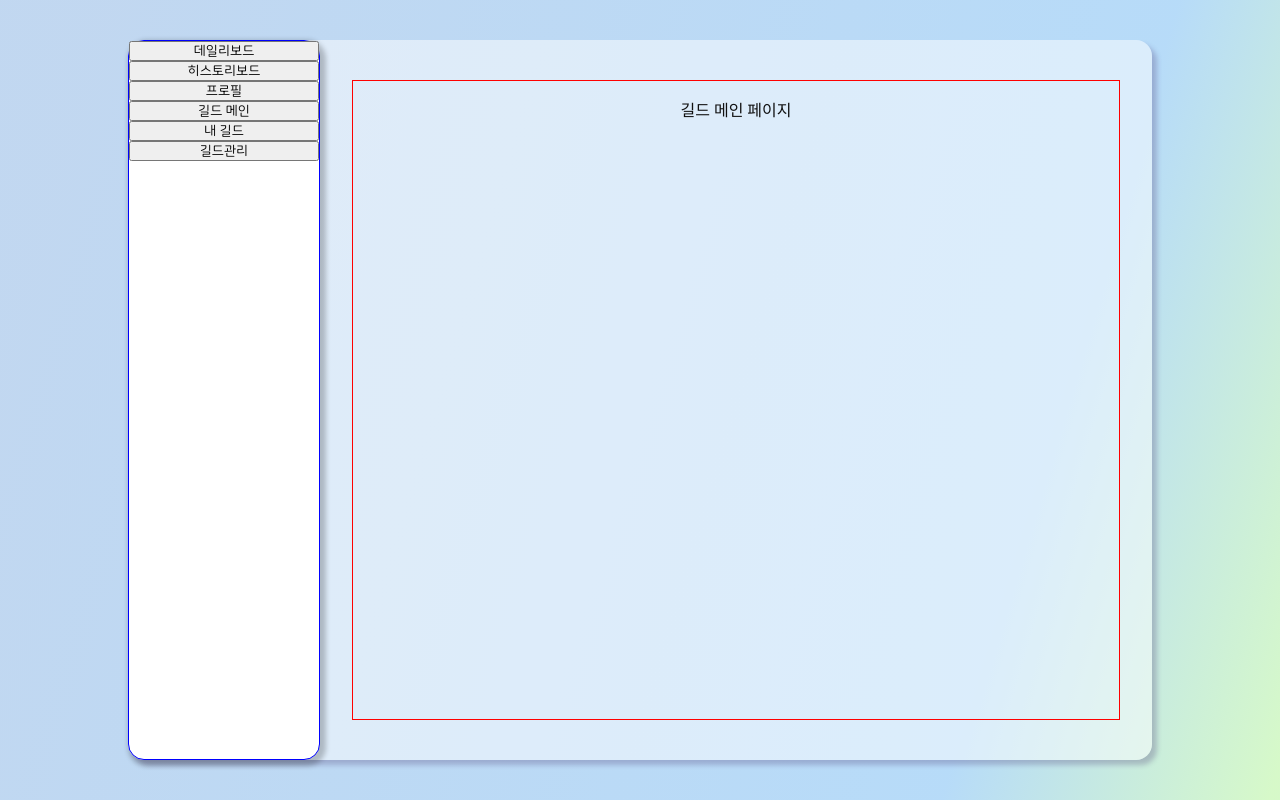
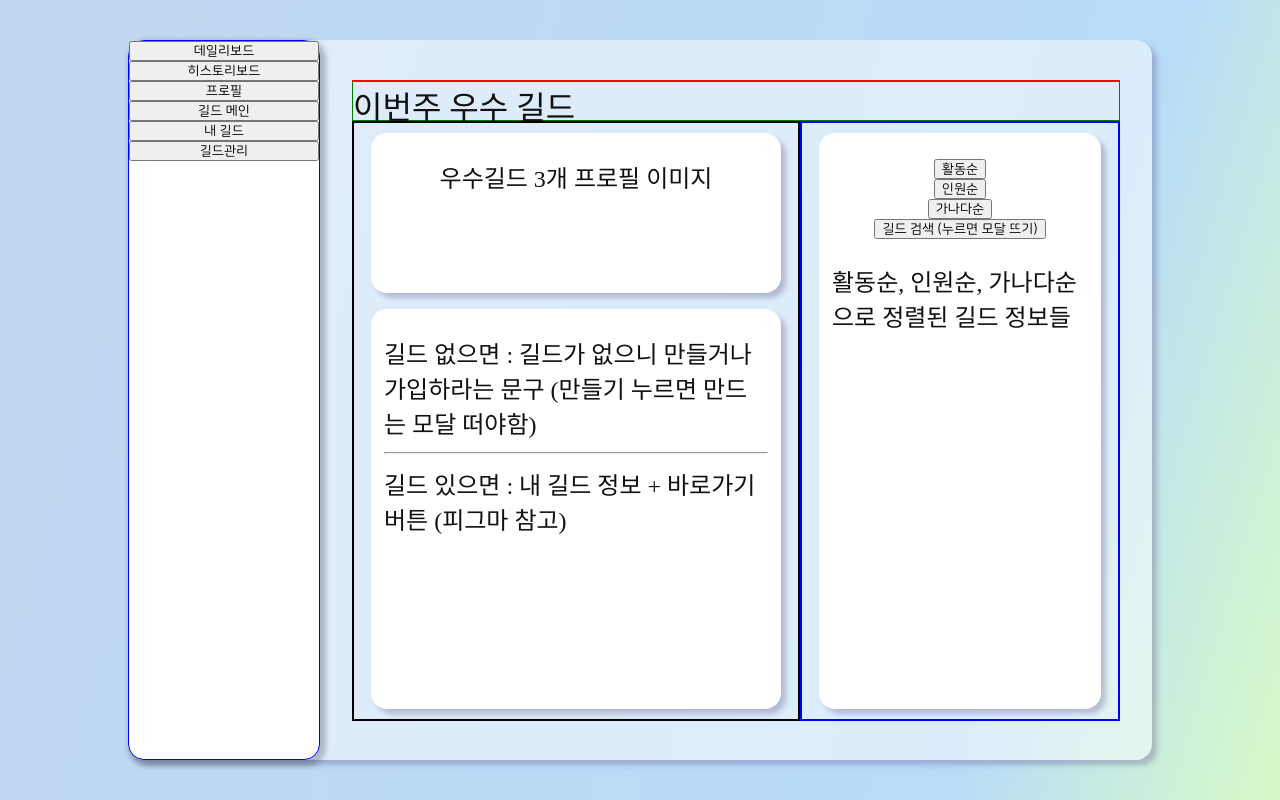
Before and after one commit to jayl2sw/threelaka, a React (Create React App) app in the folder frontend/: page /auth/guild/1 in a window 1280 px wide. Built offline with nearby package versions, Linux system fonts and the light colour scheme; no server answers; sample sign-in values are in the browser's storage.

Commit message:
✨ FEAT 길드 메인 레이아웃
- 길드메인, 길드 관리 페이지

```diff
--- a/frontend/src/pages/Guild/GuildMainPage.tsx
+++ b/frontend/src/pages/Guild/GuildMainPage.tsx
@@ -1,13 +1,77 @@
 import React from 'react';
 import { MainBox } from '../../styles/Common/CommonDivStyle';
-import { RightBtn } from "../../styles/Common/CommonBtnStyle";
+import { RightBtn } from '../../styles/Common/CommonBtnStyle';
+import { GreetingText } from '../../styles/Guild/GuildStyle';
+import {
+  GuildSettingLeftBox,
+  GuildSettingRightBox,
+} from '../../styles/Guild/MasterSetting';
 
 const GuildMain = () => {
   return (
     <div>
-<p>길드 메인 페이지</p>
+      <GreetingText>이번주 우수 길드</GreetingText>
+      <div style={{ display: 'flex', flexDirection: 'row' }}>
+        <GuildSettingLeftBox>
+          <MainBox
+            widthSize={'32vw'}
+            heightSize={'20vh'}
+            paddingSize={'2vw 1vw'}
+            fontColor={'black'}
+            fontSize={'3vmin'}
+            style={{
+              display: 'flex',
+              flexDirection: 'column',
+              alignItems: 'center',
+              marginBottom: '2vh',
+              // border: 'solid black 1px',
+            }}
+          >
+            우수길드 3개 프로필 이미지
+          </MainBox>
+          <MainBox
+            widthSize={'32vw'}
+            heightSize={'50vh'}
+            paddingSize={'2vw 1vw'}
+            fontColor={'black'}
+            fontSize={'3vmin'}
+            style={{
+              display: 'flex',
+              flexDirection: 'column',
+              alignItems: 'center',
+            }}
+          >
+            <div>
+              {' '}
+              길드 없으면 : 길드가 없으니 만들거나 가입하라는 문구 (만들기
+              누르면 만드는 모달 떠야함)
+              <hr></hr>길드 있으면 : 내 길드 정보 + 바로가기 버튼 (피그마 참고)
+            </div>
+          </MainBox>
+        </GuildSettingLeftBox>
+        <GuildSettingRightBox>
+          <MainBox
+            widthSize={'22vw'}
+            heightSize={'72vh'}
+            paddingSize={'2vw 1vw'}
+            fontColor={'black'}
+            fontSize={'3vmin'}
+            style={{
+              display: 'flex',
+              flexDirection: 'column',
+              alignItems: 'center',
+            }}
+          >
+            <button>활동순</button>
+            <button>인원순</button>
+            <button>가나다순</button>
+            <button>길드 검색 (누르면 모달 뜨기)</button>
+
+            <p> 활동순, 인원순, 가나다순으로 정렬된 길드 정보들</p>
+          </MainBox>
+        </GuildSettingRightBox>
+      </div>
     </div>
-
   );
 };
 
--- a/frontend/src/pages/Guild/MasterSettingPage.tsx
+++ b/frontend/src/pages/Guild/MasterSettingPage.tsx
@@ -1,5 +1,3 @@
-import { grey } from '@material-ui/core/colors';
-import { height } from '@material-ui/system';
 import React, { useEffect } from 'react';
 import { PassThrough } from 'stream';
 import { guildActions } from '../../features/guild/guild-slice';
@@ -14,6 +12,9 @@ import {
 } from '../../styles/Guild/MasterSetting';
 import { RightBtn } from '../../styles/Common/CommonBtnStyle';
 import { useAppDispatch, useAppSelector } from '../../utils/hooks';
+import useModal from '../../utils/useModal';
+import GuildNoticeModal from '../Main/components/GuildNoticeModal';
+
 const MasterSetting = () => {
   const currentUser = useAppSelector((state) => state.auth.currentUser);
   // 길드의 공지 가져오기
@@ -29,6 +30,8 @@ const MasterSetting = () => {
   const guildMemberList = useAppSelector(
     (state) => state.guild.gulidMemberList
   );
+  // 모달 사용하기
+  const { isOpenModal, onClickModal } = useModal();
 
   const dispatch = useAppDispatch();
   const guildId = currentUser?.guildId;
@@ -72,7 +75,7 @@ const MasterSetting = () => {
               <div> NOTICE</div>
               <div>{guildNotice.notice}</div>
             </div>
-            {/* <RightBtn
+            <RightBtn
               widthSize={'6vw'}
               heightSize={'5vh'}
               paddingSize={'2'}
@@ -80,10 +83,21 @@ const MasterSetting = () => {
               fontColor={'white'}
               backgroundColor={'blue'}
               style={{ marginTop: '1rem' }}
-              onClick={}
+              onClick={() => {
+                onClickModal();
+              }}
             >
               생성
-            </RightBtn> */}
+            </RightBtn>
+            {isOpenModal && (
+              <GuildNoticeModal
+                isOpenModal={isOpenModal}
+                toggle={onClickModal}
+                notice={guildNotice.notice}
+              ></GuildNoticeModal>
+            )}
+            <button>수정</button>
+            <button>삭제</button>
 
             {/* <RightBtn
       widthSize={'6vw'}
@@ -121,7 +135,8 @@ const MasterSetting = () => {
             }}
           >
             <div> VIDEOS</div>
-
+            이미지 호버하면 남은 시간과 영상 제목 보이게
+            <button>검색</button>
             <div
               style={{
                 display: 'flex',
@@ -157,6 +172,7 @@ const MasterSetting = () => {
                       }}
                       src={`https://img.youtube.com/vi/${task.videoId}/0.jpg`}
                     ></img>
+                    <button>삭제</button>
                   </FlexTransparentDiv>
                 );
                 // return <p key={`task-${idx}`}>{task.videoId}</p>;
@@ -188,6 +204,7 @@ const MasterSetting = () => {
                       }}
                       src={`https://img.youtube.com/vi/${task.videoId}/0.jpg`}
                     ></img>
+                    <button>삭제</button>
                   </FlexTransparentDiv>
                 );
                 // return <p key={`task-${idx}`}>{task.videoId}</p>;
@@ -243,7 +260,7 @@ const MasterSetting = () => {
                       >
                         {member.lastLearningDay}일 전
                       </div>
-                      <button>길마</button>
+                      <button>길마 (길마 넘기기버튼 누르면 보여야 함)</button>
                       <button>강퇴</button>
                     </div>
                   </MainBox>
--- /dev/null
+++ b/frontend/src/pages/Main/components/GuildNoticeModal.tsx
@@ -0,0 +1,29 @@
+import React, { useEffect } from 'react';
+import { NoticeModalType } from '../../../models/guild';
+import { useAppDispatch } from '../../../utils/hooks';
+import { MainBox } from '../../../styles/Common/CommonDivStyle';
+import zIndex from '@material-ui/core/styles/zIndex';
+const GuildNoticeModal = (props: NoticeModalType) => {
+  const dispatch = useAppDispatch();
+
+  // const guildId = props.guildId;
+  // const guildName = props.guildName;
+  const notice = props.notice;
+  const onClickModal = props.toggle;
+
+  return (
+    <MainBox
+      widthSize={'40vw'}
+      heightSize={'40vh'}
+      paddingSize={'4vh 0 2vh 2vw'}
+      fontColor={'black'}
+      fontSize={'1.5vmin'}
+      style={{ marginTop: '2vh', zIndex: '10', border: '1px red solid' }}
+      onClick={onClickModal}
+    >
+      {notice}
+    </MainBox>
+  );
+};
+
+export default GuildNoticeModal;
```
Also changed, not shown: frontend/src/models/guild.ts (+7 -0 lines).
